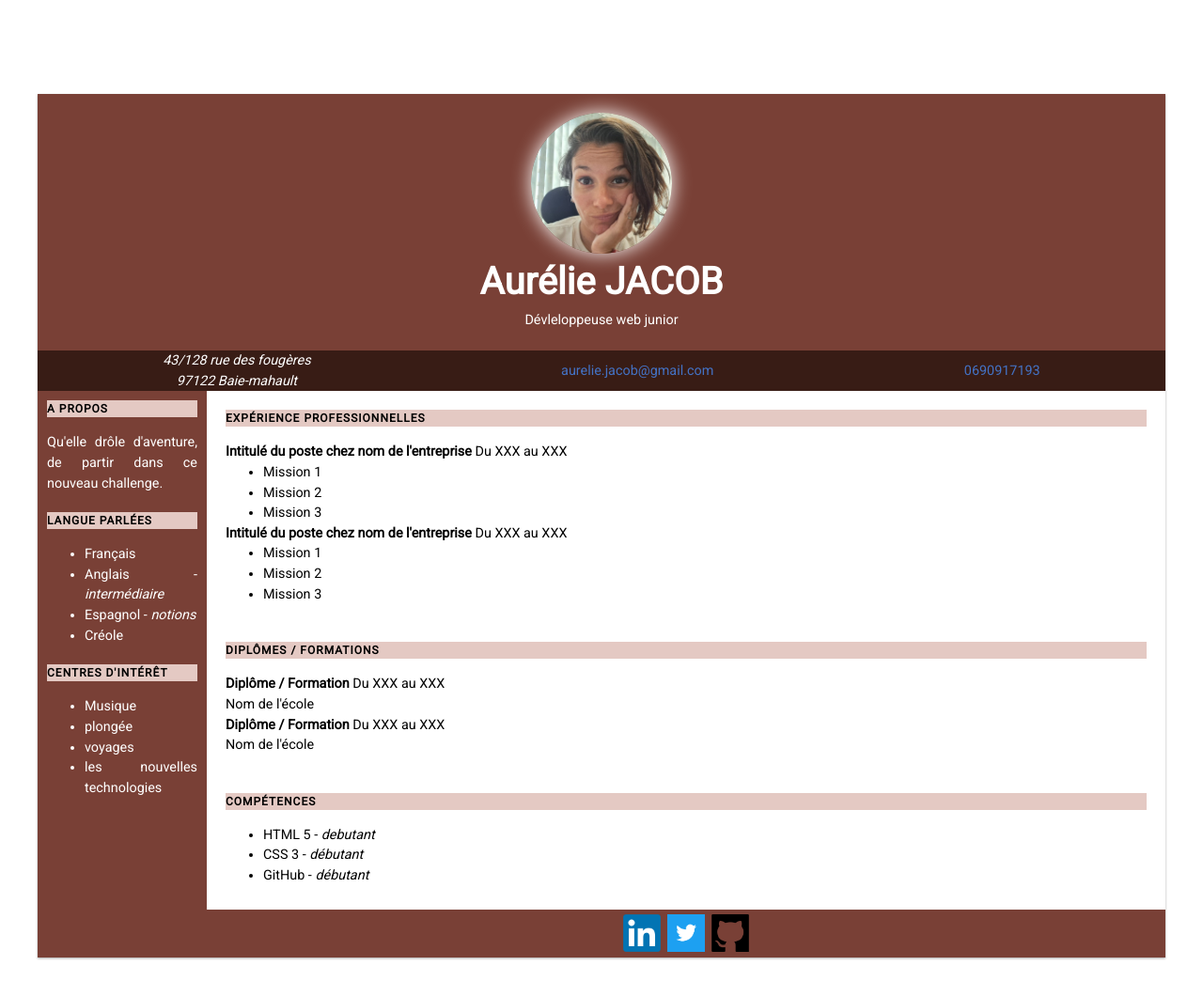
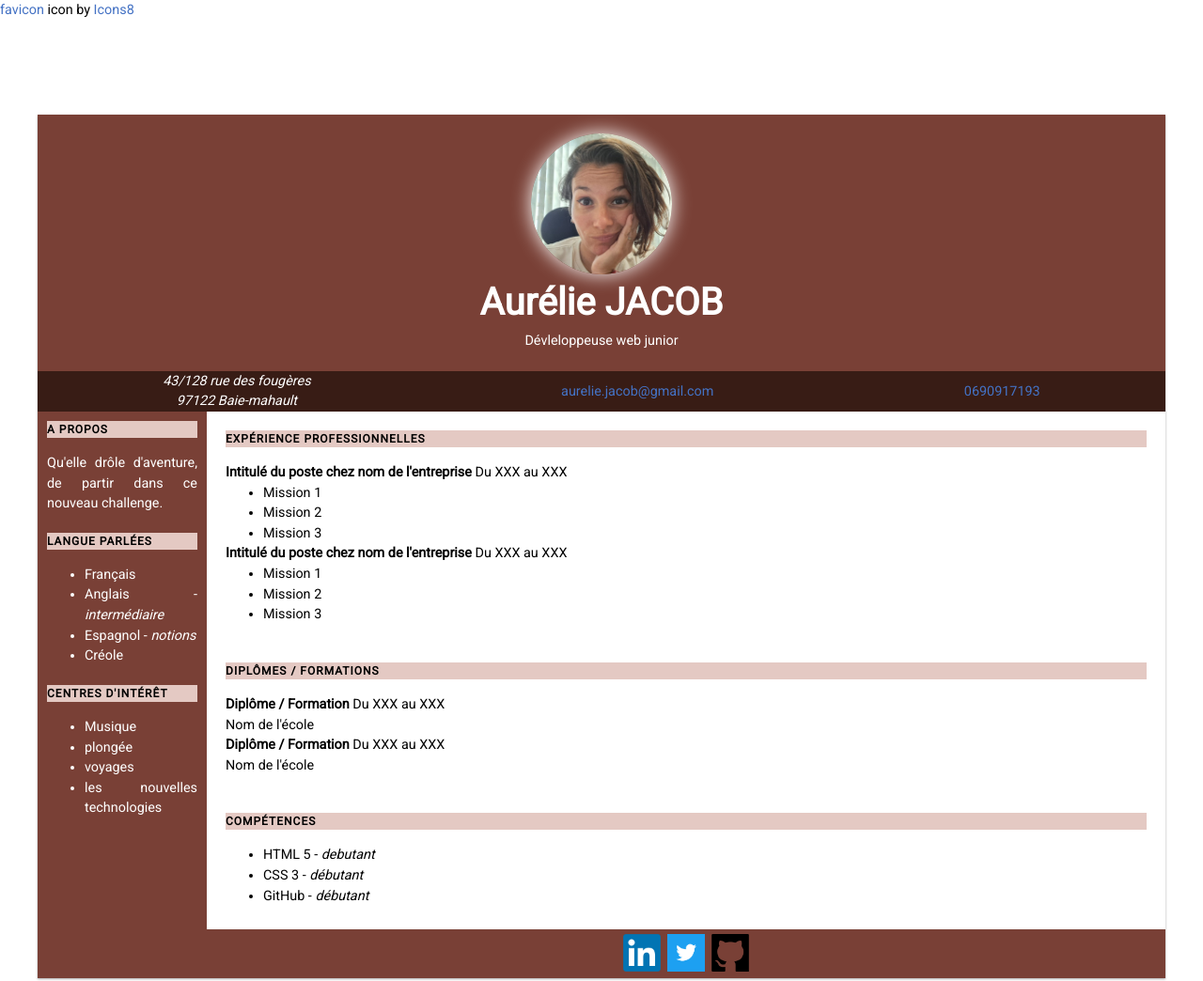
Before and after one commit to Aurelilou971/Devoir_AJ, a plain HTML site: page index.html in a window 1280 px wide. Shown: the whole page at 94% size. Drawn offline with Linux system fonts and the light colour scheme.

Commit message:
ajout de favicon + ecretage

```diff
--- a/index.html
+++ b/index.html
@@ -2,6 +2,8 @@
 <!DOCTYPE html>
 <html lang="fr">
 <head>
+  <link rel="icon" type="image/vnd.icon" href="./image/icons8-favicon-16.png">
+  <a target="_blank" href="https://icons8.com/icon/30623/globe">favicon</a> icon by <a target="_blank" href="https://icons8.com">Icons8</a>
   <link rel="preconnect" href="https://fonts.googleapis.com">
 <link rel="preconnect" href="https://fonts.gstatic.com" crossorigin>
 <link href="https://fonts.googleapis.com/css2?family=Roboto&display=swap" rel="stylesheet">
@@ -30,7 +32,8 @@
             <a href="mailto:aurelie.jacob@gmail.com">aurelie.jacob@gmail.com</a>
             </div>
             <div class="telephone">
-      <a href="tel:0690917193">0690917193</a></div>
+              <a href="tel:0690917193">0690917193</a>
+            </div>
           </div>
       </div>
     <div class="left-column">
@@ -78,7 +81,6 @@
             <li>Mission 2</li>
             <li>Mission 3</li>
             </ul>
-
             <p><strong>Intitulé du poste chez nom de l'entreprise</strong>
             Du XXX au XXX</p>
             <ul>
@@ -86,8 +88,6 @@
             <li>Mission 2</li>
             <li>Mission 3</li>
             </ul>
-
-
           </div>
           <div class="section2">
             <div class="title2">
@@ -101,22 +101,17 @@
              Du XXX au XXX<br>
             Nom de l'école
             </p>
-
           </div>
           <div class="section2">
             <div class="title2">
             <h2>Compétences</h2>
             </div>
-
           <ul>
           <li>HTML 5 - <i>debutant</i></li>
           <li>CSS 3 - <i>débutant</i></li>
           <li>GitHub - <i>débutant</i></li>
           </ul>
-
           </div>
-
-
         <div class="reseau">
           <a href="https://www.linkedin.com/in/aur%C3%A9lie-jacob-0339bb100/" target="_blank"><img class="linkedin" src="../image/linkedin_image.png" alt="Bouton d'accès avec le logo linkedin. LinkedIn est une plateforme destinée à tous ceux qui cherchent à faire évoluer leur carrière" title="accès profil linkedin"></a>
           <p>&nbsp;</p><p>&nbsp;</p>
@@ -124,8 +119,6 @@
           <p>&nbsp;</p><p>&nbsp;</p>
           <a href="http://www.GitHub.com" target="_blank"><img class="GitHub" src="./image/GitHub_image.png" alt="bouton d'accès avec le logo GitHbub. Le logo est un chat noir dans un costume de poulpe. GitHub est un service d'hébergement Open-Source, permettant aux programmeurs et aux développeurs de partager le code informatique de leurs projets afin de travailler dessus de façon collaborative. On peut le considérer comme un Cloud dédié au code informatique"  title="accès à GitHub"></a>
         </div>
-
-
     </div>
 </div>
 </body>
```
Also changed, not shown: image/icons8-favicon-16.png (added). Lines whose indentation alone changed are shown as unchanged.
